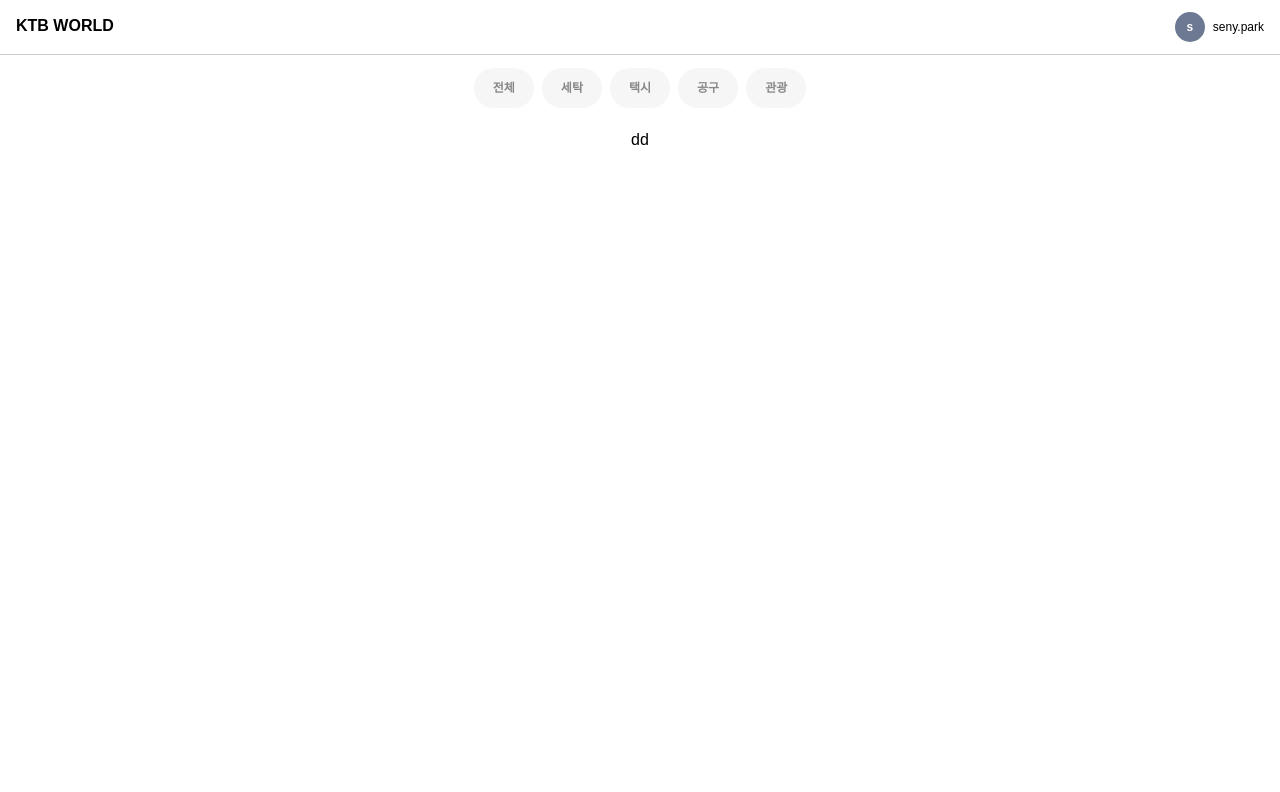
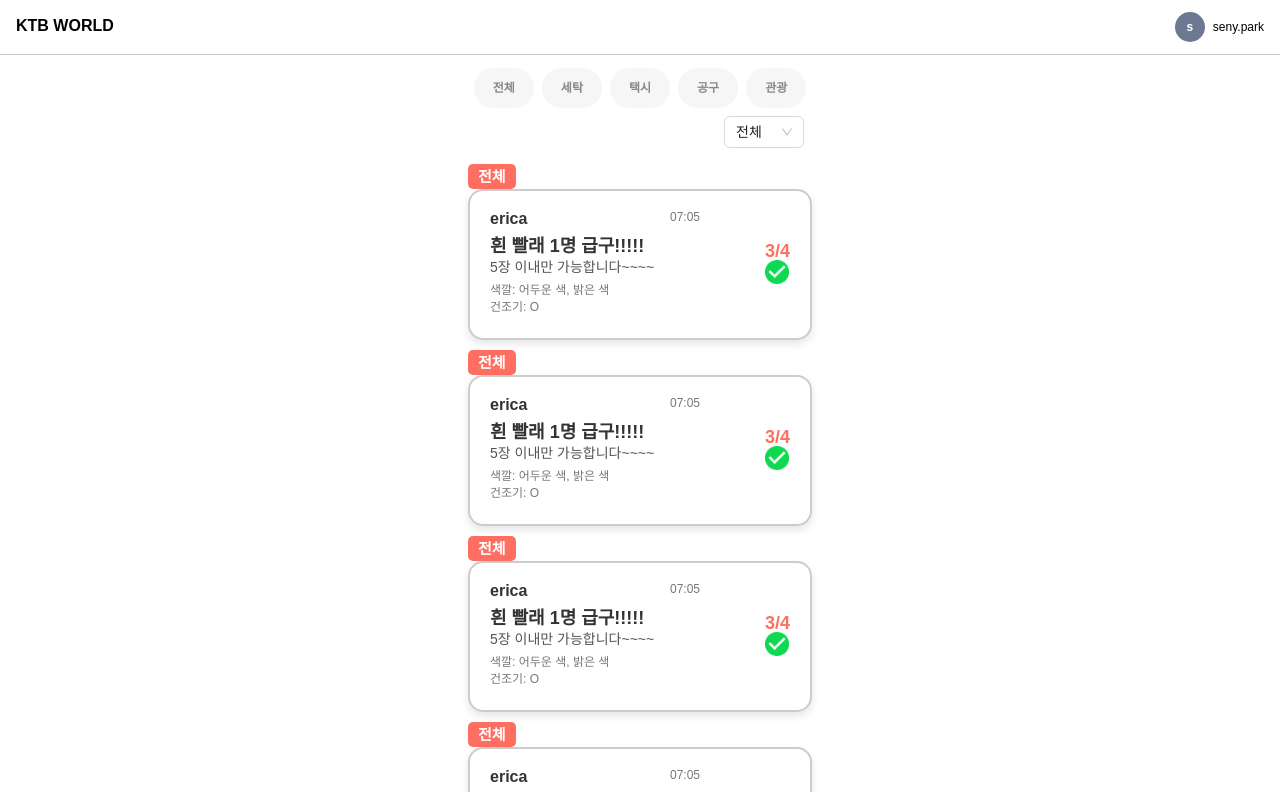
Before and after one commit to SingTangLab/ktb-world-fe, a React (Create React App) app: page /user in a window 1280 px wide. Shown: the top 792 px of the page. Built offline with nearby package versions, Linux system fonts and the light colour scheme; a web font is replaced by a local one.

Commit message:
🤡 더미데이터 삽입

```diff
--- a/src/App.js
+++ b/src/App.js
@@ -8,6 +8,7 @@ import { GongguPage } from './pages/Gonggu'
 import { TripPage } from './pages/Trip'
 import { UserPage } from './pages/User'
 import { TicketPage } from './pages/Ticket'
+import { TripListPage } from './pages/TripList'
 function App() {
   return (
     <Router>
@@ -20,6 +21,7 @@ function App() {
         <Route path='/trip' element={<TripPage />} />
         <Route path='/user' element={<UserPage />} />
         <Route path='/user/:id' element={<TicketPage />} />
+        <Route path='/trip/:id' element={<TripListPage />} />
       </Routes>
     </Router>
   )
--- a/src/pages/User.jsx
+++ b/src/pages/User.jsx
@@ -1,19 +1,27 @@
 import styled from 'styled-components'
 import { ContentContainer } from './Laundry'
-import ticketTop from '../images/ticketTop.png'
-import TicketIcon from '../images/TicketIcon'
-import { useNavigate } from 'react-router-dom'
+import { SelectBar } from '../components/SelectBar'
+import Ticket from '../components/Ticket'
 
 export function UserPage() {
+  const tickets = Array.from({ length: 10 })
   return (
     <ContentContainer>
-      <UserContainer>dd</UserContainer>
+      <SelectBar />
+      <UserContainer>
+        {tickets.map((_, index) => (
+          <Ticket key={index} />
+        ))}
+      </UserContainer>
     </ContentContainer>
   )
 }
 
 const UserContainer = styled.div`
   padding: 16px;
+  display: flex;
+  flex-direction: column;
+  gap: 10px;
 `
 
 const WhiteBox = styled.div`
```
